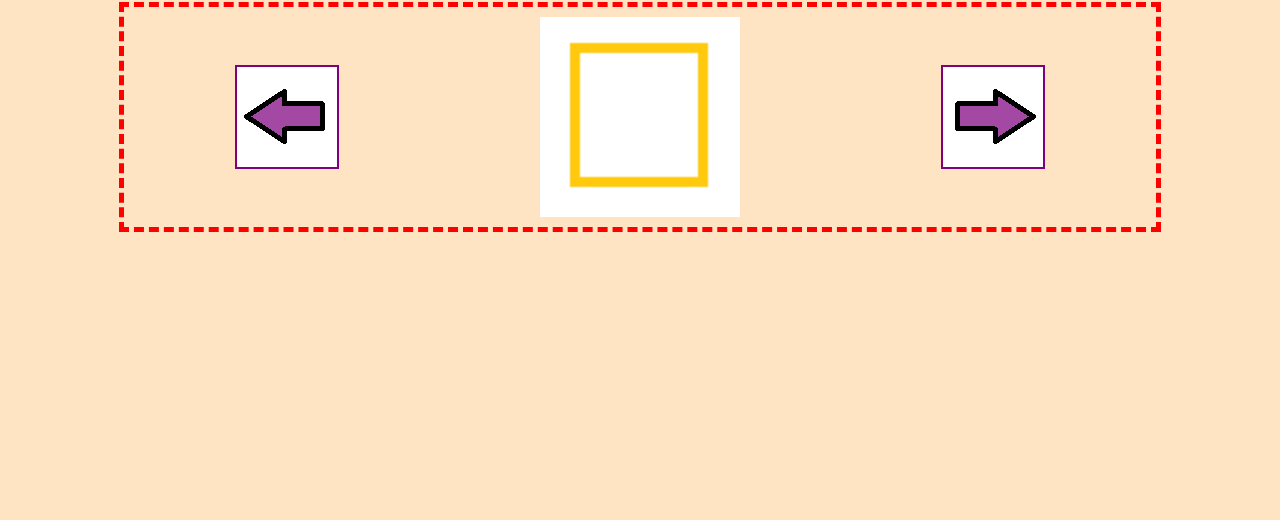
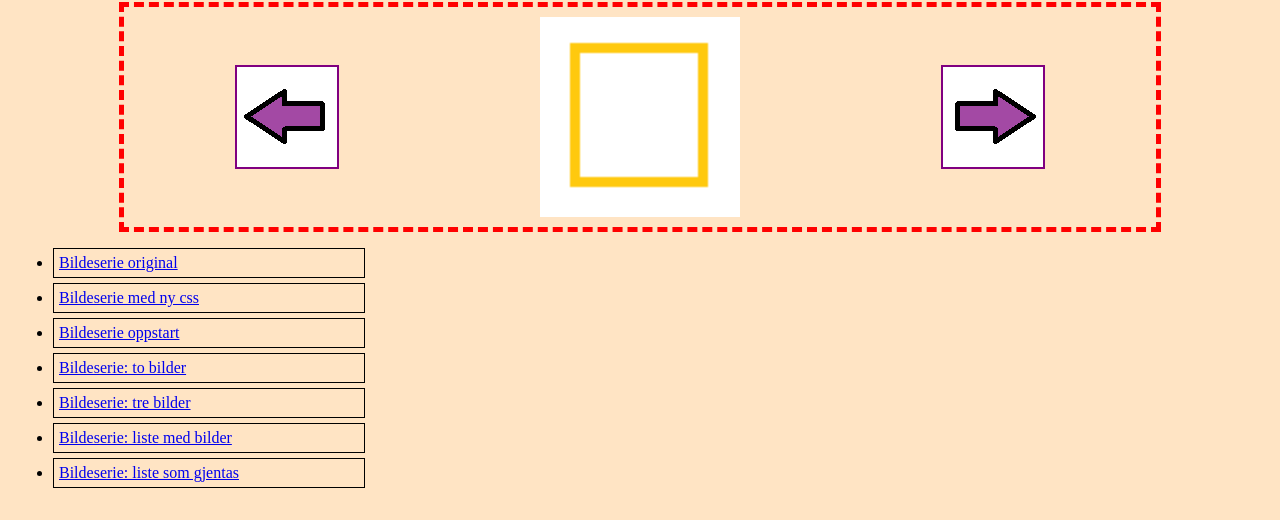
Before and after one commit to uwohlen/elvit12-2627, a plain HTML site: page IT1/Oppstart/bildeserie2.html in a window 1280 px wide. Shown: the part 78-598 px from the top of the page. Drawn offline with Linux system fonts and the light colour scheme.

Commit message:
IT1 index.html

```diff
--- a/IT1/Oppstart/bildeserie2.css
+++ b/IT1/Oppstart/bildeserie2.css
@@ -24,3 +24,10 @@ h1 {
   height: 200px;
   width: 200px;
 }
+.menyCL li {
+  margin: 5px;
+  border: solid black 1px;
+  padding: 5px;
+  width: 300px;
+  background-color: bisque;
+}
--- a/IT1/Oppstart/bildeserie2.html
+++ b/IT1/Oppstart/bildeserie2.html
@@ -14,6 +14,15 @@
     <img id="bildeID" src="media/firkant.png" alt="Bilde av en firkant">
     <div class="byttCL"><img id="nesteID" src="media/neste.png" alt="Neste bilde"></div>
   </div>
+  <ul class="menyCL">
+    <li><a href="bildeserie.html">Bildeserie original</a></li>
+    <li><a href="bildeserie2.html">Bildeserie med ny css</a></li>
+    <li><a href="bildeserie_i_timen.html">Bildeserie oppstart</a></li>
+    <li><a href="bildeserie_utfordring_1.html">Bildeserie: to bilder</a></li>
+    <li><a href="bildeserie_utfordring_2.html">Bildeserie: tre bilder </a></li>
+    <li><a href="bildeserie_utfordring_3.html">Bildeserie: liste med bilder </a></li>
+    <li><a href="bildeserie_utfordring_3b.html">Bildeserie: liste som gjentas </a></li>
+  </ul>
   <script>
     const forrigeEL = document.getElementById("forrigeID");
     const nesteEL = document.getElementById("nesteID");
--- /dev/null
+++ b/IT1/Oppstart/hovedsiden.css
@@ -0,0 +1,7 @@
+.menyCL li {
+  margin: 5px;
+  border: solid black 1px;
+  padding: 5px;
+  width: 300px;
+  background-color: bisque;
+}
```
Also changed, not shown: IT1/Oppstart/bildeserie.css (deleted, +0 -19 lines), IT1/Oppstart/bildeserie.html (+9 -0 lines), IT1/Oppstart/bildeserie_i_timen.html (+10 -0 lines), IT1/Oppstart/bildeserie_utfordring_1.html (+9 -0 lines), IT1/Oppstart/bildeserie_utfordring_2.html (+9 -0 lines), IT1/Oppstart/bildeserie_utfordring_3.html (+9 -0 lines), IT1/Oppstart/bildeserie_utfordring_3b.html (+9 -0 lines), index.html (added, +28 -0 lines), IT1/Oppstart/media/hei.png (added), test.txt (deleted).
